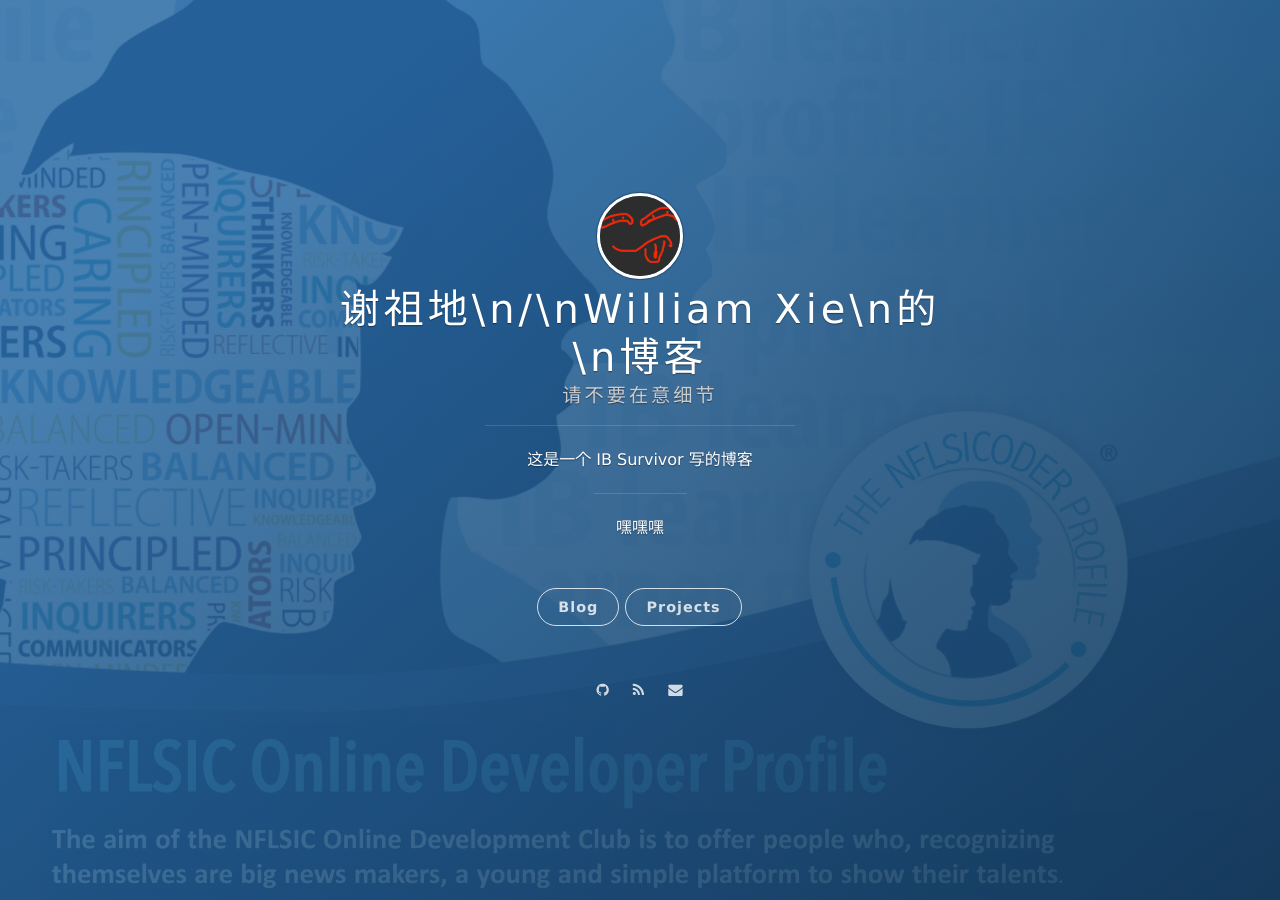
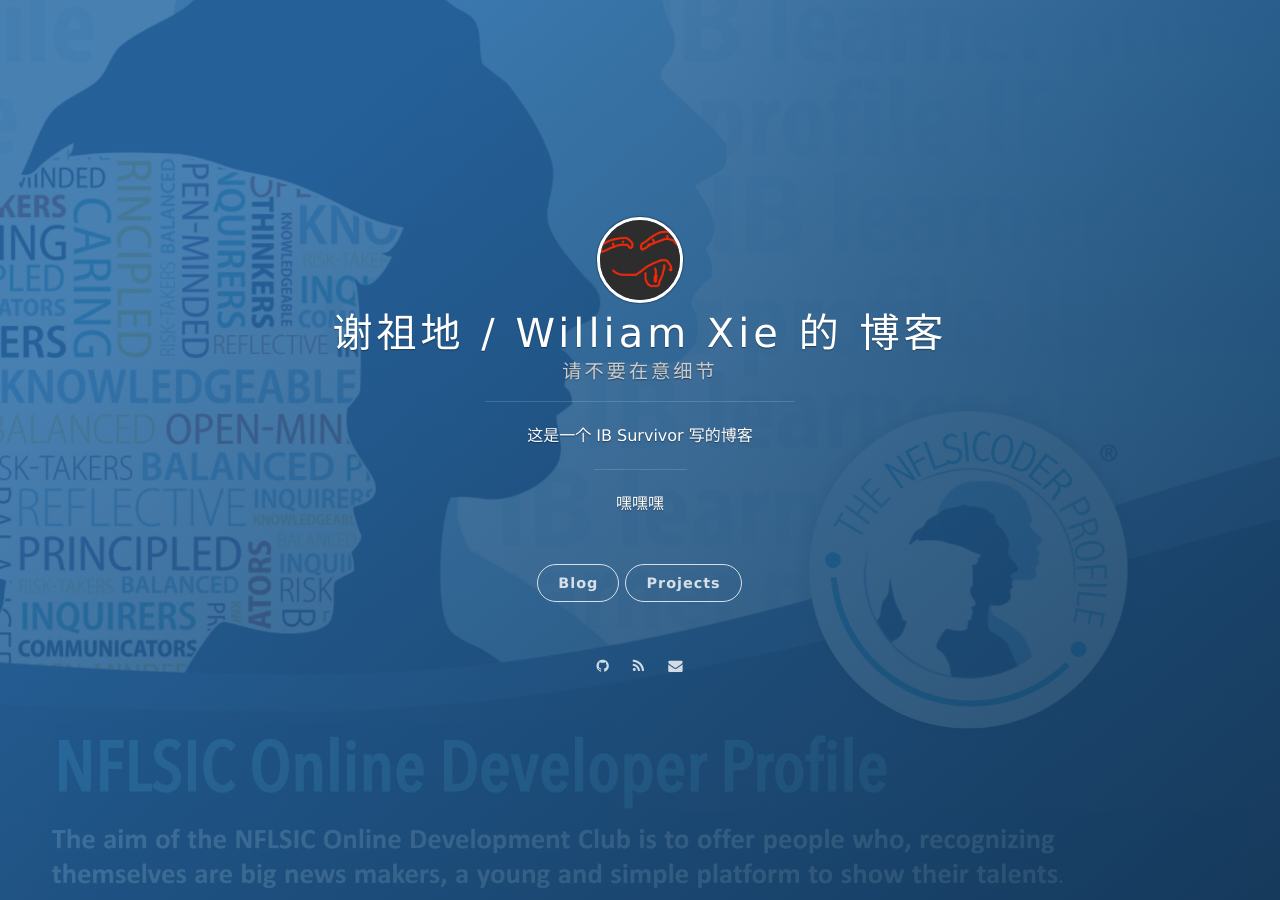
Before and after one commit to GuardHei/blog-xzd, a Jekyll site: the page built from index.html, in a window 1280 px wide. Built offline with Jekyll 4.4.1, drawn with Linux system fonts in a browser that asks for light colours; nearby versions of some CDN libraries; the list of posts is cut into pages by our own code.

Commit message:
Autowrap
Autowrap

```diff
--- a/_config.yml
+++ b/_config.yml
@@ -1,5 +1,5 @@
 # Basic
-title: 谢祖地\n/\nWilliam Xie\n的\n博客
+title: 谢祖地 / William Xie 的 博客
 subtitle: 请不要在意细节
 welcome_message: <a href="https://github.com/GuardHei" target="_blank">嘿嘿嘿</a>
 description: 这是一个 IB Survivor 写的博客
```
